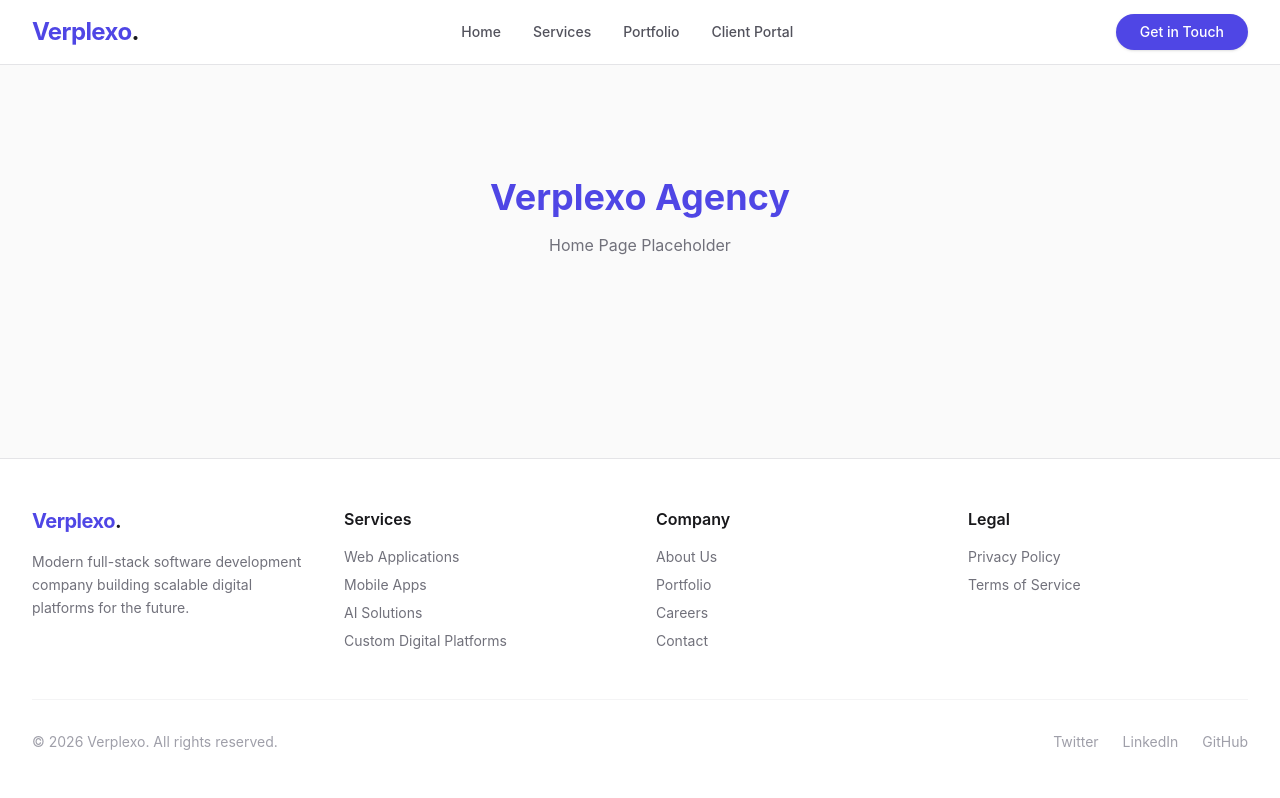
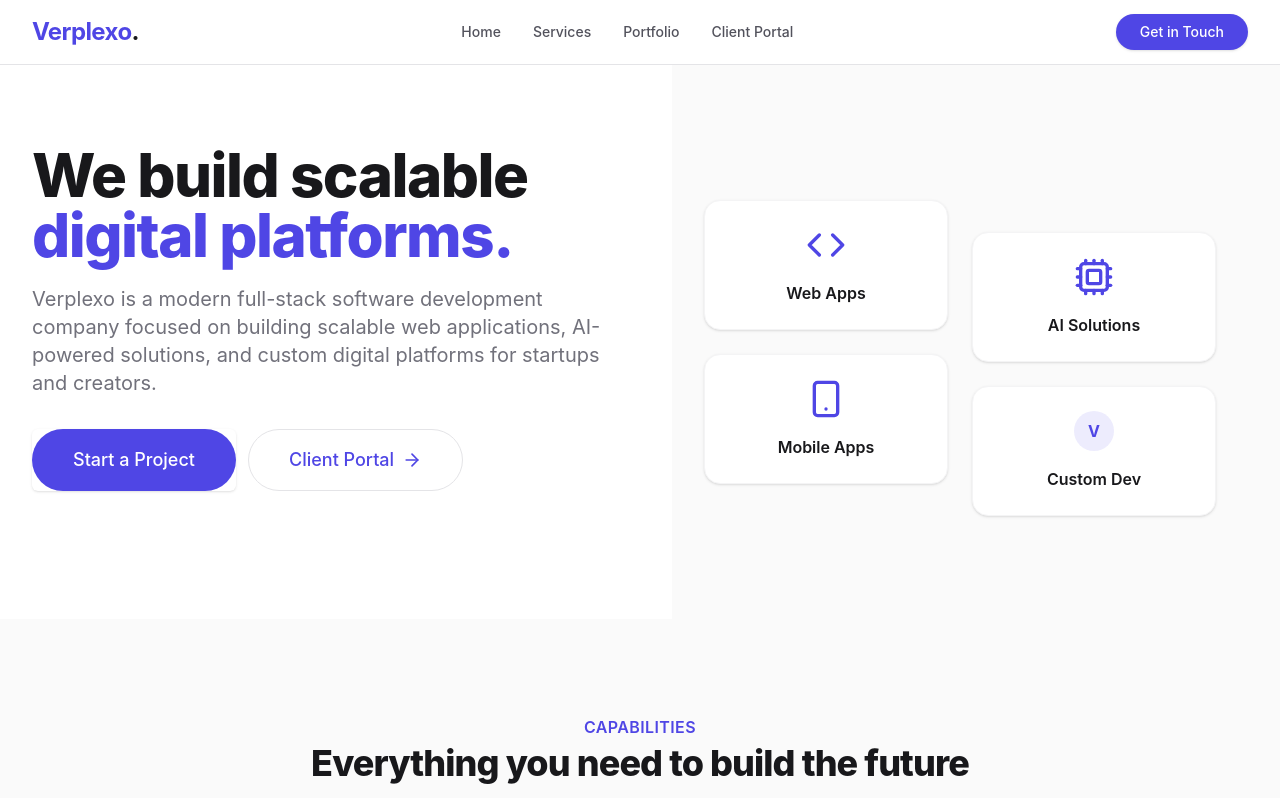
Before and after one commit to Ayush4307/Verplexo, a React (Vite) app: page / in a window 1280 px wide. Shown: the top 798 px of the page. Built offline with nearby package versions, Linux system fonts and the light colour scheme.

Commit message:
feat: integrate HomePage into App router

```diff
--- a/src/App.tsx
+++ b/src/App.tsx
@@ -1,6 +1,7 @@
 import { BrowserRouter, Routes, Route } from 'react-router-dom'
 import { Navbar } from './components/Navbar'
 import { Footer } from './components/Footer'
+import { HomePage } from './pages/HomePage'
 
 function App() {
   return (
@@ -9,7 +10,7 @@ function App() {
         <Navbar />
         <main className="flex-1">
           <Routes>
-            <Route path="/" element={<div className="p-8 text-center mt-20"><h1 className="text-4xl font-bold text-brand">Verplexo Agency</h1><p className="mt-4 text-zinc-500">Home Page Placeholder</p></div>} />
+            <Route path="/" element={<HomePage />} />
             <Route path="/services" element={<div className="p-8 text-center mt-20"><h1 className="text-3xl font-bold">Services</h1></div>} />
             <Route path="/portfolio" element={<div className="p-8 text-center mt-20"><h1 className="text-3xl font-bold">Portfolio</h1></div>} />
             <Route path="/dashboard" element={<div className="p-8 text-center mt-20"><h1 className="text-3xl font-bold">Client Dashboard</h1></div>} />
```
